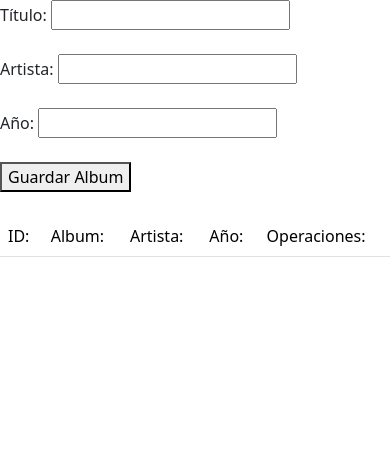
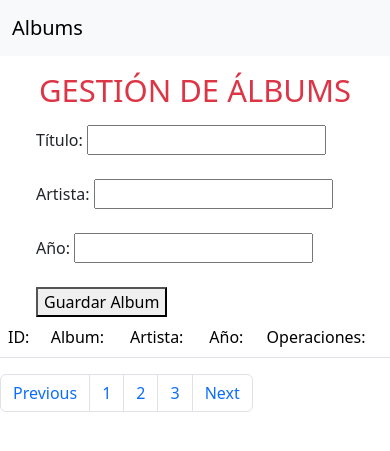
Before and after one commit to IZebaZI/POO195, a Flask app: page / in a window 390 px wide. Shown: the top 451 px of the page. Run offline with Flask 3, Linux system fonts and the light colour scheme; data that the repository does not hold is empty; some libraries are stand-ins or nearby versions.

Commit message:
Práctica 13 (Avance)

```diff
--- a/Vistas/templates/index.html
+++ b/Vistas/templates/index.html
@@ -1,15 +1,22 @@
-<!DOCTYPE html>
-<html lang="en">
-<head>
-    <meta charset="UTF-8">
-    <meta name="viewport" content="width=device-width, initial-scale=1.0">
-    <title>Formulario Albums</title>
-    <link href="https://cdn.jsdelivr.net/npm/bootstrap@5.3.3/dist/css/bootstrap.min.css" rel="stylesheet" integrity="sha384-QWTKZyjpPEjISv5WaRU9OFeRpok6YctnYmDr5pNlyT2bRjXh0JMhjY6hW+ALEwIH" crossorigin="anonymous">
-</head>
-<body>
+{%extends "template.html" %}
+
+{%block body%}
     {% for mesg in get_flashed_messages() %}
-    <h3>{{ mesg }}</h3>
+    <div class="alert alert-success alert-dismissible fade show" role="alert">
+        <strong>{{mesg}}</strong>
+        <button type="button" class="btn-close" data-bs-dismiss="alert" aria-label="Close"></button>
+    </div>
     {% endfor %}
+
+    <div class="text-center mt-3 mb-3 display-5 text-danger">
+        GESTIÓN DE ÁLBUMS
+    </div>
+
+    <!-- INICIO DE ROW -->
+    <div class="row">
+        <!-- INICIO PRIMER COLUMNA -->
+        <div class="col-md-5 ps-5">
+            <!-- FORM -->
             <form action="/guardarAlbum" method="POST">
                 <label for="txtTitulo">Título:</label>
                 <input type="text" name="txtTitulo">
@@ -22,8 +29,11 @@
                 <br><br>
                 <button type="submit">Guardar Album</button>
             </form>
-    <br>
+        </div>
 
+        <!-- INICIO SEGUNDA COLUMNA -->
+        <div class="col-md-7">
+            <!-- TABLE -->
             <div>
                 <table class="table">
                     <thead>
@@ -52,6 +62,7 @@
                     </tbody>
                 </table>
             </div>
-</body>
-<script src="https://cdn.jsdelivr.net/npm/bootstrap@5.3.3/dist/js/bootstrap.bundle.min.js" integrity="sha384-YvpcrYf0tY3lHB60NNkmXc5s9fDVZLESaAA55NDzOxhy9GkcIdslK1eN7N6jIeHz" crossorigin="anonymous"></script>
-</html>
+        </div>
+    </div>
+    <!-- FINAL DE ROW -->
+{%endblock%}
--- /dev/null
+++ b/Vistas/templates/template.html
@@ -0,0 +1,29 @@
+<!DOCTYPE html>
+<html lang="en">
+<head>
+    <meta charset="UTF-8">
+    <meta name="viewport" content="width=device-width, initial-scale=1.0">
+    <title>Document</title>
+        <link href="https://cdn.jsdelivr.net/npm/bootstrap@5.3.3/dist/css/bootstrap.min.css" rel="stylesheet" integrity="sha384-QWTKZyjpPEjISv5WaRU9OFeRpok6YctnYmDr5pNlyT2bRjXh0JMhjY6hW+ALEwIH" crossorigin="anonymous">
+</head>
+<body>
+    <nav class="navbar bg-body-tertiary mb-3">
+        <div class="container-fluid">
+            <a class="navbar-brand" href="#">Albums</a>
+        </div>
+    </nav>
+    {%block body%}
+
+    {%endblock%}
+    <nav aria-label="Page navigation example">
+        <ul class="pagination">
+            <li class="page-item"><a class="page-link" href="#">Previous</a></li>
+            <li class="page-item"><a class="page-link" href="#">1</a></li>
+            <li class="page-item"><a class="page-link" href="#">2</a></li>
+            <li class="page-item"><a class="page-link" href="#">3</a></li>
+            <li class="page-item"><a class="page-link" href="#">Next</a></li>
+        </ul>
+    </nav>
+</body>
+<script src="https://cdn.jsdelivr.net/npm/bootstrap@5.3.3/dist/js/bootstrap.bundle.min.js" integrity="sha384-YvpcrYf0tY3lHB60NNkmXc5s9fDVZLESaAA55NDzOxhy9GkcIdslK1eN7N6jIeHz" crossorigin="anonymous"></script>
+</html>
```
Also changed, not shown: Vistas/templates/edit.html (+6 -10 lines). Lines whose indentation alone changed are shown as unchanged.
